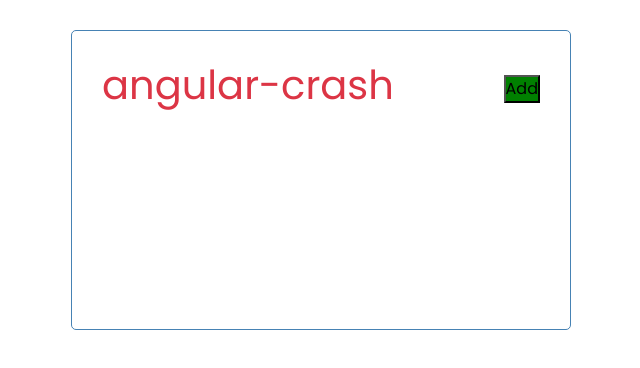
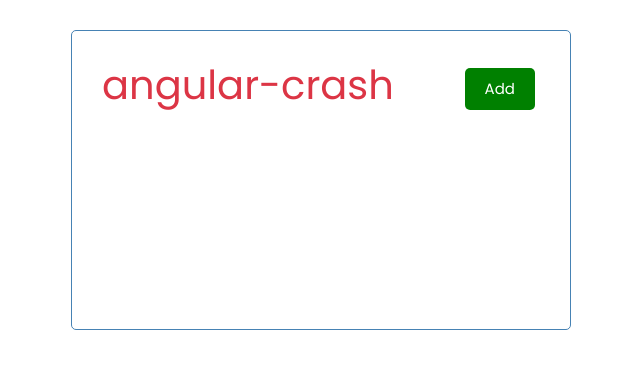
Before and after one commit to amit97911/angular-crash, an Angular app: page / in a window 1280 px wide. Shown: the top 368 px of the page, without its empty margins (319-959 px from the left). Built offline with nearby package versions, Linux system fonts and the light colour scheme.

Commit message:
btnClick EventEmitter added

```diff
--- a/src/app/components/button/button.component.html
+++ b/src/app/components/button/button.component.html
@@ -1 +1 @@
-<button [ngStyle]="{'background-color':buttonColor}">{{buttonText}}</button>
+<button [ngStyle]="{'background-color':color}" class="btn" (click)="onClick()"> {{text}} </button>
--- a/src/app/components/button/button.component.ts
+++ b/src/app/components/button/button.component.ts
@@ -1,4 +1,4 @@
-import { Component, Input, OnInit } from '@angular/core';
+import { Component, EventEmitter, Input, OnInit, Output } from '@angular/core';
 
 @Component({
   selector: 'app-button',
@@ -6,12 +6,17 @@
   styleUrls: ['./button.component.css']
 })
 export class ButtonComponent implements OnInit {
-  @Input() buttonText: string = '';
-  @Input() buttonColor: string = '';
+  @Input() text: string = '';
+  @Input() color: string = '';
+  @Output() btnClick = new EventEmitter();
 
   constructor() { }
 
   ngOnInit(): void {
   }
 
+  onClick(){
+    this.btnClick.emit();
+  }
+
 }
--- a/src/app/components/header/header.component.html
+++ b/src/app/components/header/header.component.html
@@ -1,4 +1,5 @@
+<!-- <h1>26:45 Traversy Media</h1> -->
 <header>
   <h1 class="text-danger">{{ title }}</h1>
-  <app-button buttonColor="green" buttonText="Add"></app-button>
+  <app-button color="green" text="Add" (btnClick) = "toggleAddTask()"></app-button>
 </header>
--- a/src/app/components/header/header.component.ts
+++ b/src/app/components/header/header.component.ts
@@ -14,4 +14,7 @@
 
   title = 'angular-crash';
 
+  toggleAddTask(){
+    console.log("Toggle");
+  }
 }
```
